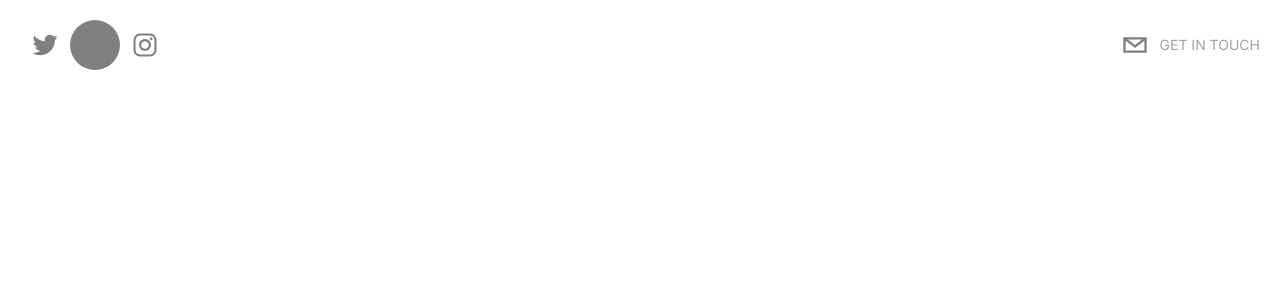
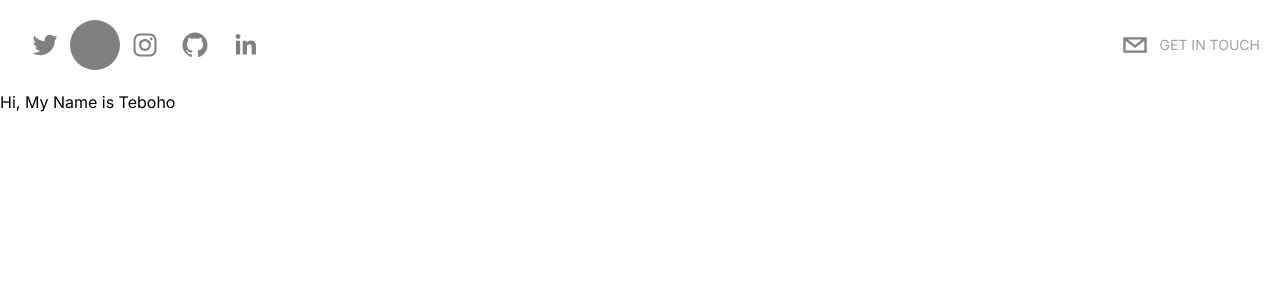
Before and after one commit to tebohonthako/teboos-portfolio, a Next.js app: page / in a window 1280 px wide. Shown: the top 300 px of the page. Built offline with nearby package versions, Linux system fonts and the light colour scheme.

Commit message:
Hero section added with react-type-writer

```diff
--- a/app/components/Header.tsx
+++ b/app/components/Header.tsx
@@ -1,5 +1,5 @@
 import { motion } from "framer-motion";
-import React, { createContext } from 'react';
+import React, { createContext } from "react";
 import { SocialIcon } from "react-social-icons";
 
 type Props = {};
@@ -8,26 +8,52 @@ export default function Header({}: Props) {
   return (
     <header className="sticky top-0 p-5 flex items-start justify-between max-w-7xl mx-auto z-20 xl:items-center">
       <div
+        // initial={{ opacity: 0, scale: 0.5 }}
+        // animate={{ opacity: 1, scale: 1 }}
+        // transition={{ duration: 0.5 }}
 
-      className="flex flex-row items-center">
+        className="flex flex-row items-center"
+      >
         {/* S O C I A L   I C O N S  */}
+        {/* T W I T T E R  */}
         <SocialIcon
           url="https://twitter.com"
           fgColor="gray"
           bgColor="transparent"
         />
+
+        {/* T I K T O K  */}
         <SocialIcon
           url="https://tiktok.com"
           fgColor="gray"
           bgColor="transparent"
         />
+
+        {/* I G  */}
         <SocialIcon
           url="https://instagram.com"
           fgColor="gray"
           bgColor="transparent"
         />
+
+        {/* G I T H U B  */}
+        <SocialIcon
+          network="github"
+          url="https://github.com/tebohonthako"
+          fgColor="gray"
+          bgColor="transparent"
+        />
+
+        {/* L I N K E D I N   */}
+        <SocialIcon
+          network="linkedin"
+          url="https://linkedin.com/tebohonthako"
+          fgColor="gray"
+          bgColor="transparent"
+        />
       </div>
 
+      {/* E M A I L  */}
       <div className="flex flex-row items-center text-gray-300">
         <SocialIcon
           className="cursor-pointer"
@@ -35,9 +61,11 @@ export default function Header({}: Props) {
           fgColor="gray"
           bgColor="transparent"
         />
-        <p className="uppercase hidden md:inline-flex text-sm text-gray-400">Get in Touch</p>
+
+        <p className="uppercase hidden md:inline-flex text-sm text-gray-400">
+          Get in Touch
+        </p>
       </div>
     </header>
   );
-
 }
--- /dev/null
+++ b/app/components/Hero.tsx
@@ -0,0 +1,21 @@
+"use client";
+
+import React from 'react';
+import { Cursor, Typewriter, useTypewriter } from 'react-simple-typewriter'
+
+type Props = {}
+
+export default function Hero({}: Props) {
+    const [text, count] = useTypewriter({
+        words: ["Hi, My Name is Teboho aka Teboo.dev", "Girl-who-loves-sushi.tsx 🍣", "ButLovesToCodeMore 💗👩🏽‍💻"],
+        loop: true,
+        delaySpeed: 2000,
+    })
+  return (
+    <div>
+        <p>{text}</p>
+        <Cursor cursorColor='pink'/>
+
+    </div>
+  )
+}
--- a/app/components/MotionComponent.tsx
+++ /dev/null
@@ -1,36 +0,0 @@
-import { motion } from "framer-motion"
-import { Props } from "next/script"
-import { SocialIcon } from "react-social-icons"
-
-export   default function MotionComponent ({}: Props) {
-    <motion.div
-      initial={{
-        x: -500,
-        opacity: 0,
-        scale: 0.5
-      }}
-      animate= {{
-        x: 0,
-        opacity: 1,
-        scale: 1
-      }}
-
-      className="flex flex-row items-center">
-        {/* S O C I A L   I C O N S  */}
-        <SocialIcon
-          url="https://twitter.com"
-          fgColor="gray"
-          bgColor="transparent"
-        />
-        <SocialIcon
-          url="https://tiktok.com"
-          fgColor="gray"
-          bgColor="transparent"
-        />
-        <SocialIcon
-          url="https://instagram.com"
-          fgColor="gray"
-          bgColor="transparent"
-        />
-      </motion.div>
-}
--- a/app/page.tsx
+++ b/app/page.tsx
@@ -1,5 +1,6 @@
 import Image from "next/image";
 import Header from "./components/Header";
+import Hero from "./components/Hero";
 
 export default function Home() {
   return (
@@ -7,7 +8,12 @@ export default function Home() {
 
     {/* // H E A D E R  */}
     <Header/>
+
+
     {/* // H E R O  */}
+    <section id="hero">
+    <Hero/>
+    </section>
 
     {/* // A B O U T  */}
 
--- a/package.json
+++ b/package.json
@@ -13,6 +13,7 @@
     "next": "14.2.7",
     "react": "^18",
     "react-dom": "^18",
+    "react-simple-typewriter": "^5.0.1",
     "react-social-icons": "^6.18.0"
   },
   "devDependencies": {
```
Also changed, not shown: 1 other file (tests, documents, lock files or other folders).
